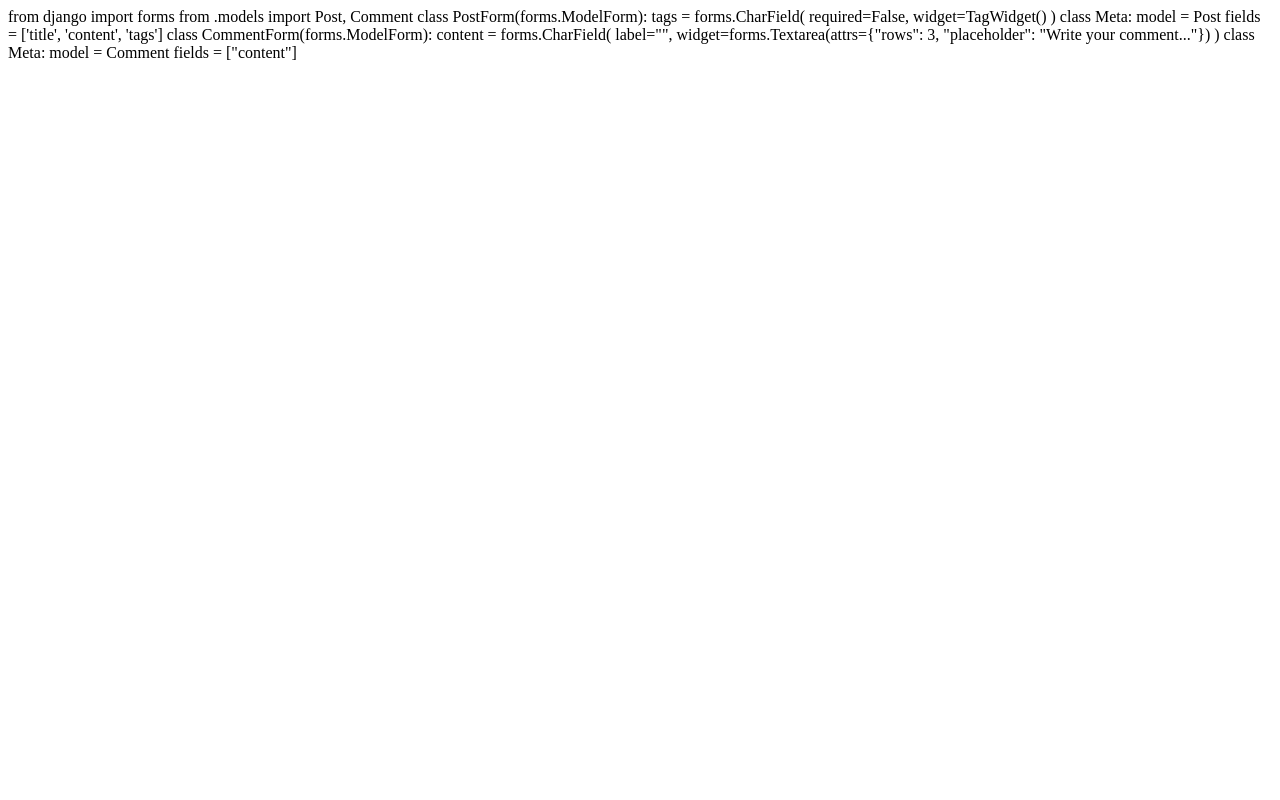
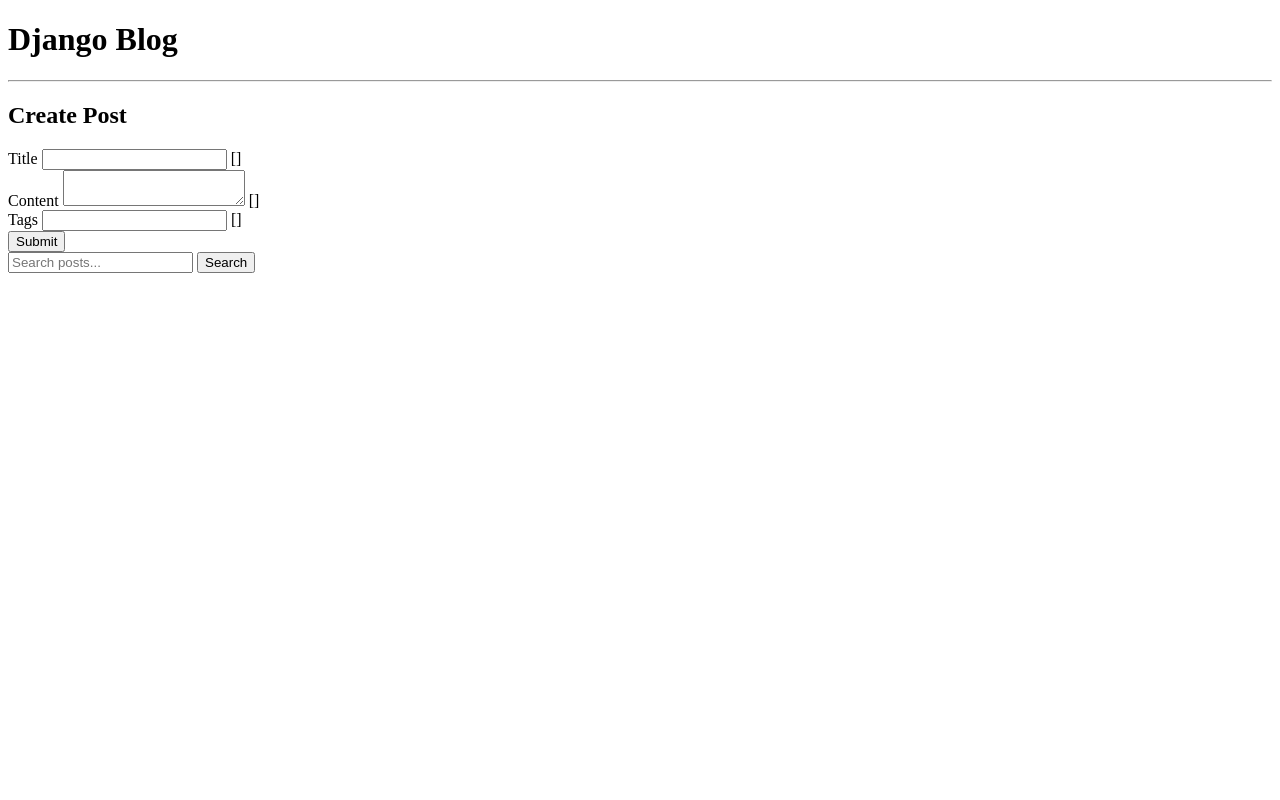
Before and after one commit to onyinyeovuh-ai/Alx_DjangoLearnLab, a Django app: template django_blog/blog/templates/blog/post_form.html in a window 1280 px wide. Run offline with Django 5.2, Linux system fonts and the light colour scheme; the template is opened without the code that fills it, so the values that code supplies are empty, except form fields; tables that the repository leaves empty hold one stand-in row (values such as "Sample post"); form fields are guessed from the names that the template uses.

Commit message:
Add tagging and search functionality

```diff
--- a/django_blog/blog/templates/blog/post_form.html
+++ b/django_blog/blog/templates/blog/post_form.html
@@ -1,22 +1,30 @@
-from django import forms
-from .models import Post, Comment
+{% extends "blog/base.html" %}
 
-class PostForm(forms.ModelForm):
-    tags = forms.CharField(
-        required=False,
-        widget=TagWidget()
-    )
+{% block content %}
+  <h2>{% if form.instance.pk %}Update{% else %}Create{% endif %} Post</h2>
 
-    class Meta:
-        model = Post
-        fields = ['title', 'content', 'tags']
+  <form method="POST">
+    {% csrf_token %}
+    {{ form.non_field_errors }}
 
-class CommentForm(forms.ModelForm):
-    content = forms.CharField(
-        label="",
-        widget=forms.Textarea(attrs={"rows": 3, "placeholder": "Write your comment..."})
-    )
+    <div>
+      {{ form.title.label_tag }}
+      {{ form.title }}
+      {{ form.title.errors }}
+    </div>
 
-    class Meta:
-        model = Comment
-        fields = ["content"]
+    <div>
+      {{ form.content.label_tag }}
+      {{ form.content }}
+      {{ form.content.errors }}
+    </div>
+
+    <div>
+      {{ form.tags.label_tag }}
+      {{ form.tags }}  <!-- This renders the TagWidget -->
+      {{ form.tags.errors }}
+    </div>
+
+    <button type="submit">Submit</button>
+  </form>
+{% endblock %}
```
Also changed, not shown: django_blog/blog/forms.py (+7 -8 lines).
